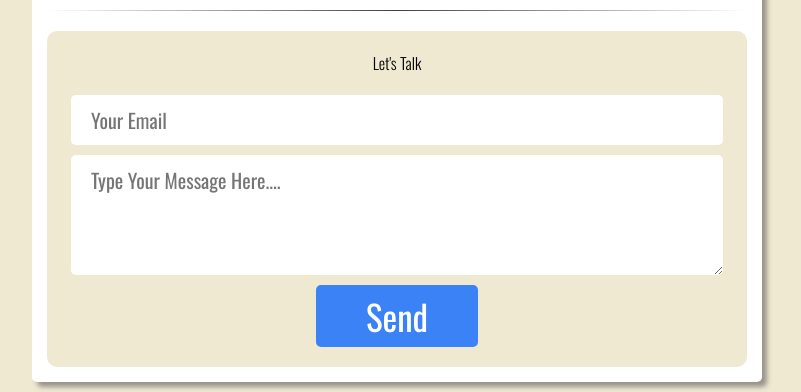
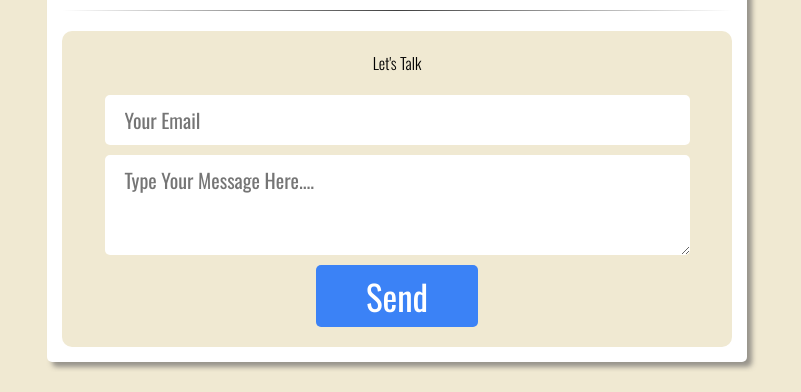
Before and after one commit to aslisachin/TEST, a plain HTML site: page lite-template.html in a window 1280 px wide. Shown: the part 503-895 px from the top of the page, without its empty margins (243-1044 px from the left). Drawn offline with nearby package versions, Linux system fonts and the light colour scheme.

Commit message:
border box

```diff
--- a/lite.css
+++ b/lite.css
@@ -10,11 +10,30 @@
     margin: 0;
     padding: 0;
     font-family: var(--font1);
+    box-sizing: border-box;
 }
 body{
     background-color: var(--off-white);
 }
+/* width */
+::-webkit-scrollbar {
+    width: 5px;
+  }
 
+  /* Track */
+  ::-webkit-scrollbar-track {
+    background: var(--off-white);
+  }
+
+  /* Handle */
+  ::-webkit-scrollbar-thumb {
+    background: var(--blue);
+  }
+
+  /* Handle on hover */
+  ::-webkit-scrollbar-thumb:hover {
+    background: #555;
+  }
 .main{
     margin: auto;
     padding: 10px;
@@ -104,7 +123,7 @@ hr{
     margin: auto;
 }
 .form-box{
-    display: flex;
+    display: block;
     width: 90%;
     margin: auto;
     /* height: 40px; */
@@ -114,6 +133,7 @@ hr{
     padding: 10px 20px;
     border-radius: 5px;
     margin-bottom: 10px;
+    resize: vertical;
 }
 /* textarea {
     width: 100%;
```
